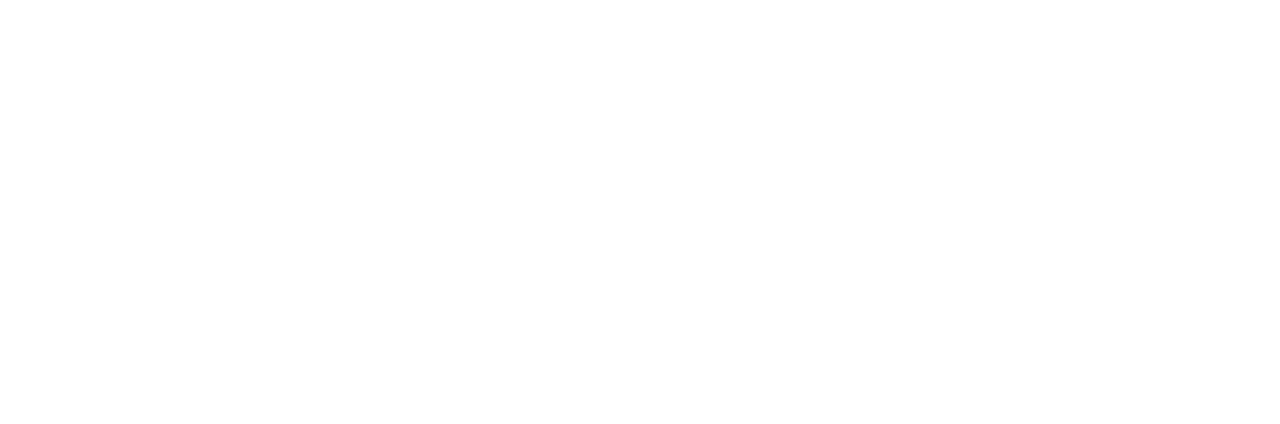
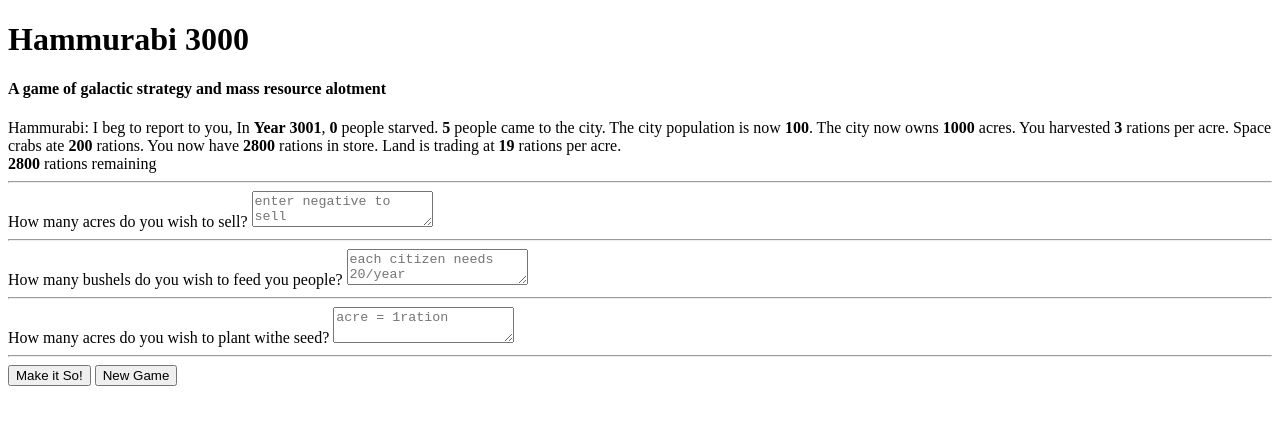
Before and after one commit to Durban-Designer/Hammurabi-Game, a website: page views/index.html in a window 1280 px wide. Drawn offline with nearby package versions, Linux system fonts and the light colour scheme.

Commit message:
frontend structure
laid out html structure for Hammurabi game

```diff
--- a/views/index.html
+++ b/views/index.html
@@ -3,8 +3,36 @@
 <head>
   <meta charset="utf-8">
   <title>Hammurabi Game Home</title>
+  <script src="https://cdnjs.cloudflare.com/ajax/libs/jquery/3.1.1/jquery.min.js" type="text/javascript"></script>
+  <link rel="stylesheet/less" href="css/style.less" type-"text/css">
+  <script type="text/javascript" src="css/less.js"></script>
 </head>
 <body>
-
+  <h1>Hammurabi 3000</h1>
+  <h4>A game of galactic strategy and mass resource alotment</h4>
+  <div class="report">
+    Hammurabi: I beg to report to you,
+    In <strong>Year <span class="year">3001</span></strong>, <strong><span class="starved">0</span></strong> people starved.
+    <strong><span class="immigrate">5</span></strong> people came to the city.
+    The city population is now <strong><span class="population">100</span></strong>.
+    The city now owns <strong><span class="land">1000</span></strong> acres.
+    You harvested <strong><span class="harvest">3</span></strong> rations per acre.
+    Space crabs ate <strong><span class="rats">200</span></strong> rations.
+    You now have <strong><span class="rations">2800</span></strong> rations in store.
+    Land is trading at <strong><span class="land rate">19</span></strong> rations per acre.
+  </div>
+  <div>
+    <strong><span class="rationCounter">2800</span></strong> rations remaining
+  </div>
+    <hr>
+    How many acres do you wish to sell? <textarea placeholder="enter negative to sell" class=".landBuy"></textarea>
+    <hr>
+    How many bushels do you wish to feed you people? <textarea placeholder="each citizen needs 20/year" class="food"></textarea>
+    <hr>
+    How many acres do you wish to plant withe seed? <textarea placeholder="acre = 1ration" class="plant"></textarea>
+    <hr>
+    <button class="makeItSo button">Make it So!</button>
+    <button class="startNew">New Game</button>
+<script type="text/javascript" src="css/query.js"></script>
 </body>
 </html>
```
Also changed, not shown: css.less (added), java.js (added). Lines whose indentation alone changed are shown as unchanged.
